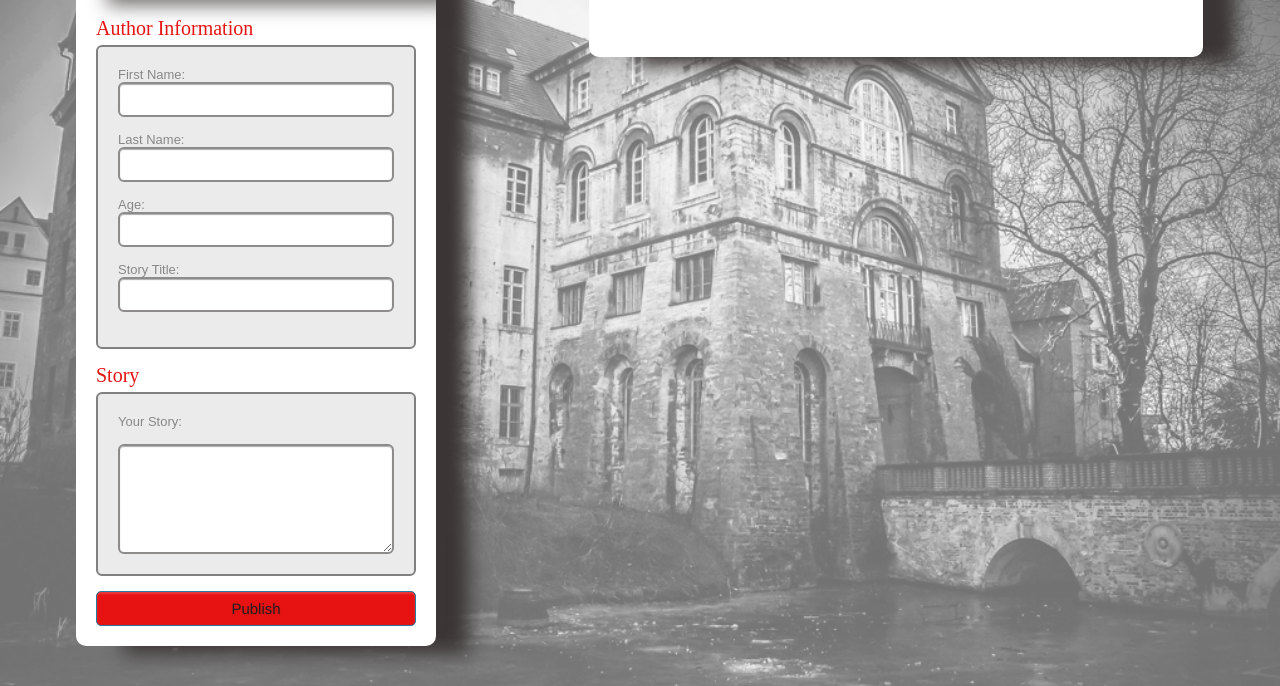
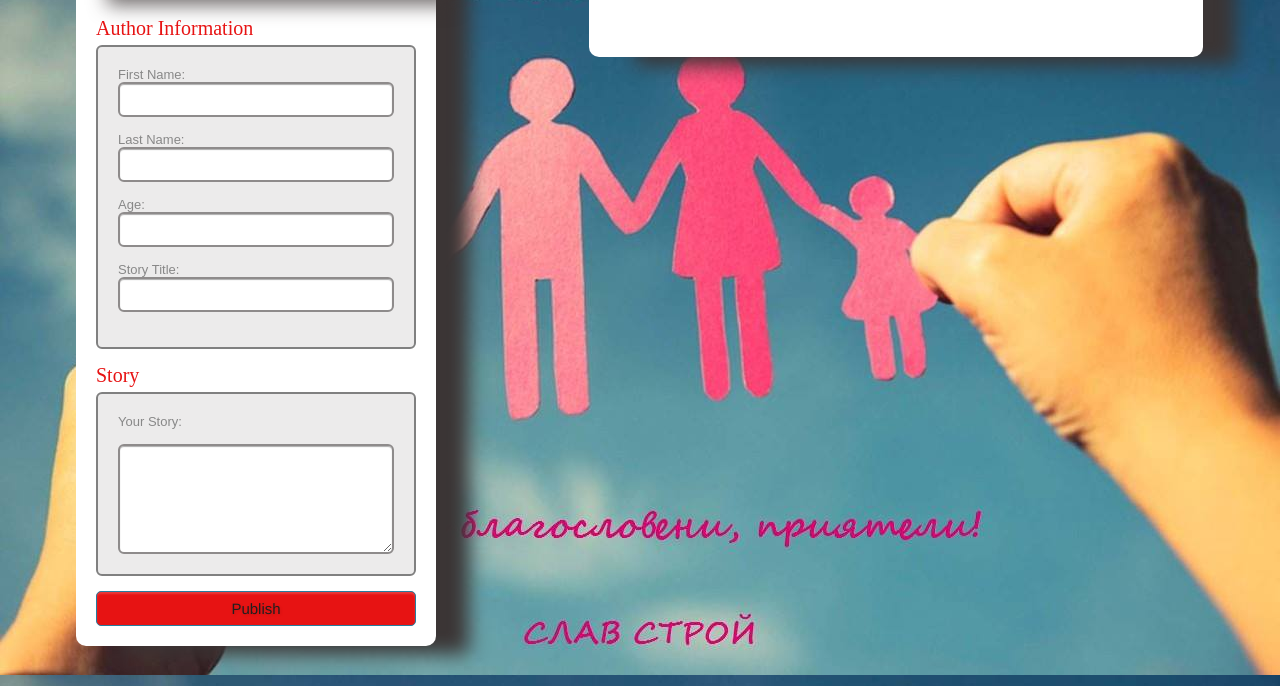
Before and after one commit to danielivanov1986/Development-Workflow, a plain HTML site: page index.html in a window 1280 px wide. Shown: the part 150-836 px from the top of the page. Drawn offline with Linux system fonts and the light colour scheme.

Commit message:
Slavstroy

```diff
--- a/style/css/styles.css
+++ b/style/css/styles.css
@@ -1,5 +1,5 @@
 body {
-  background-image: url("../images/fantasyStoriesNewImage.png");
+  background-image: url("../images/SlavStroy.jpg");
   background-repeat: no-repeat;
   background-size: cover;
   background-attachment: fixed;
```
Also changed, not shown: style/images/SlavStroy.jpg (added).
